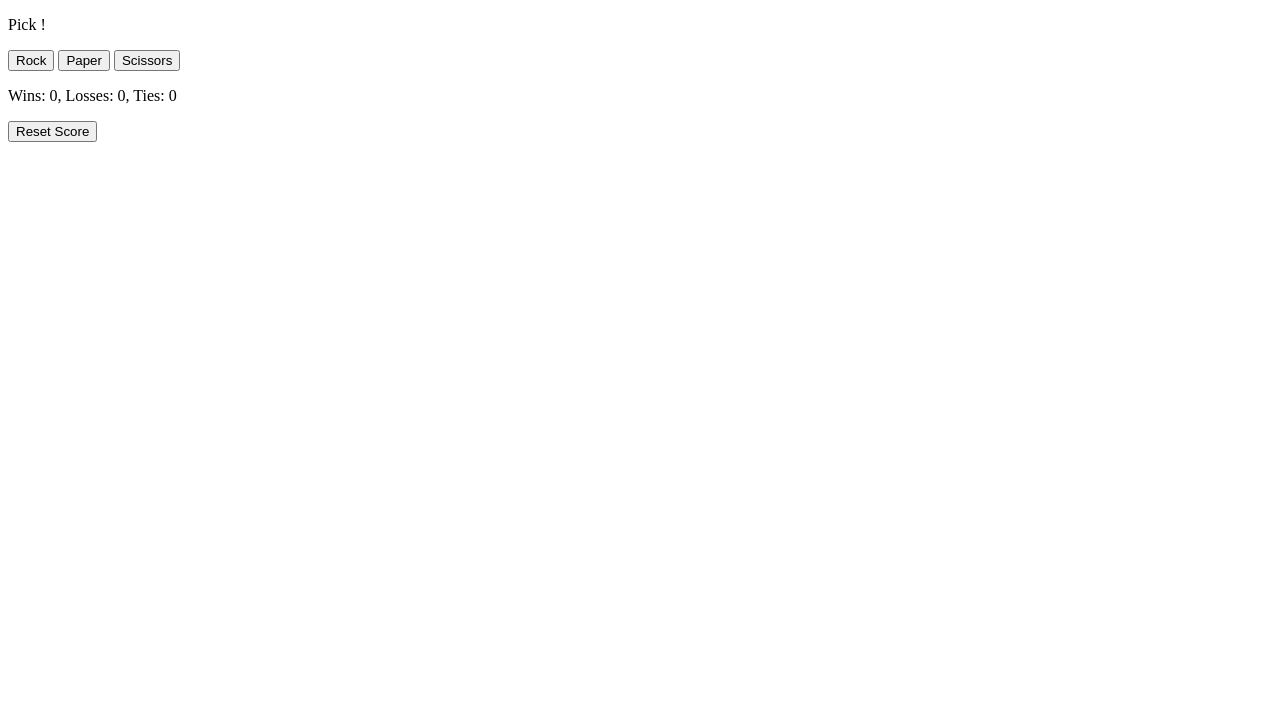
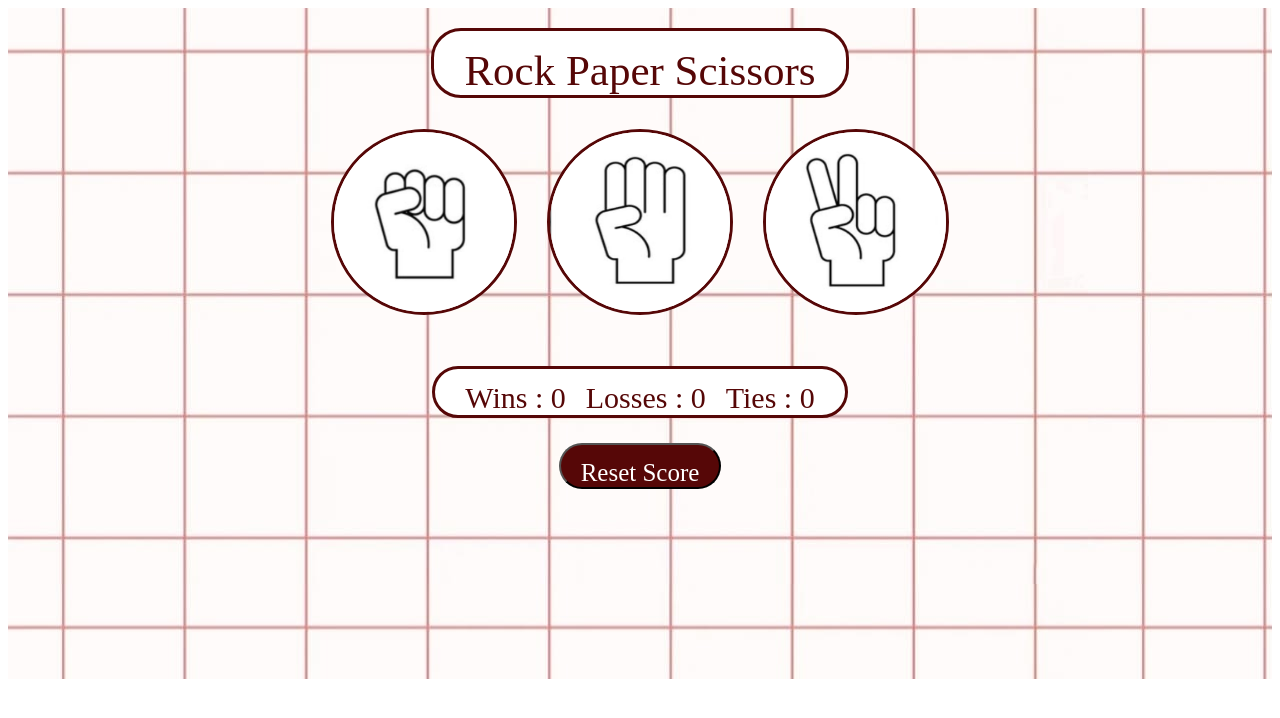
Before and after one commit to diyabhandari/Rock-Paper-Scissors, a plain HTML site: page game.html in a window 1280 px wide. Drawn offline with Linux system fonts and the light colour scheme; a web font is replaced by a local one.

Commit message:
Version 8 - Enhanced UI

```diff
--- a/game.css
+++ b/game.css
@@ -0,0 +1,114 @@
+
+.background{
+  font-family: Lakki Reddy;
+  background-image: url("pictures/grid-bg-4.jpeg");
+  background-size: auto;
+  padding-top: 20px;
+  padding-bottom: 190px;
+}
+
+.header{
+  background-color: white;
+  width: fit-content;
+  height: fit-content;
+  border-style: solid;
+  border-color: #560707;
+  font-size: 43px;
+  padding: 15px 30px;
+  border-radius: 30px;
+  color: #560707;
+  margin: auto;
+  padding-bottom: 0px;
+}
+
+.options{
+  display: flex;
+  flex-direction: row;
+  align-items: center;
+  justify-content: center;
+  margin-top: 15px;
+  margin-bottom: 1px;
+}
+.play-button{
+  margin-left: 30px;
+}
+.rock-button{
+  margin-left: 0; /*for centering*/
+}
+.play-icon{
+  width: 180px;
+  border-radius: 190px;
+  border-color: #560707;
+  border-width: 3px;
+  border-style: solid;
+  height: 180px;
+}
+.result{
+  width: fit-content;
+  margin: auto;
+  font-size: 35px;
+}
+.computer-choice{
+  height: fit-content;
+  font-size: 30px;
+  width: fit-content;
+  margin: auto;
+  display: flex;
+  align-items: center;
+}
+.comp-move{
+  margin-left: 15px;
+  width: 90px;
+  border-radius: 85px;
+  border-color: #560707;
+  border-width: 3px;
+  border-style: solid;
+  height: 90px;
+}
+/*classlist mei jane wali computer move classes here*/
+
+.scoreboard{
+  display: flex;
+  border-style: solid;
+  margin: auto;
+  width: fit-content;
+  font-size: 30px;
+  border-radius: 35px;
+  padding: 12px 30px;
+  padding-bottom: 0;
+  background-color: white;
+  color: #560707;
+  border-width: 3px;
+}
+.score{
+  margin-left: 20px;
+}
+.wins{
+  margin-left: 0;
+}
+
+.reset-button-container{
+  width: fit-content;
+  margin:auto;
+  margin-top: 25px;
+}
+.reset-button{
+  font-family: Lakki Reddy;
+  background-color: #560707;
+  color: white;
+  font-size: 25px;
+  padding: 14px 20px;
+  padding-bottom: 0;
+  border-radius: 40px
+}
+
+.play-icon:hover,
+.reset-button:hover{
+  cursor: pointer;
+  /*box-shadow: 3px 8px 50px #c4c2c2; */
+  filter: brightness(90%);
+  transition: 0.2s;
+}
+.reset-button:hover{
+  filter: brightness(75%);
+}
--- a/game.html
+++ b/game.html
@@ -1,33 +1,50 @@
 <!DOCTYPE html>
-<html>
 <head>
   <title>Rock Paper Scissors</title>
+  <link rel = "stylesheet" href = "game.css">
+  <link rel="preconnect" href="https://fonts.googleapis.com">
+  <link rel="preconnect" href="https://fonts.gstatic.com" crossorigin>
+  <link href="https://fonts.googleapis.com/css2?family=Lakki+Reddy&display=swap" rel="stylesheet">
 </head>
 <body>
-    <p>Pick !</p>
-    <button onclick="
+
+  <div class = "background">
+    <div class = "header">
+      Rock Paper Scissors
+    </div>
+    <div class = "options">
+      <div class = "js-play rock-button play-button">
+        <p class = "js-rock"><img src = "pictures/rock-icon.jpeg" class = "play-icon" onclick="
         let moveResult = decideMove();
         play(moveResult,'rock');
-    ">
-      Rock
-    </button>
-    <button onclick="
+      "></p>
+      </div>
+      <div class = "js-play paper-button play-button">
+        <p class = "js-paper"><img src = "pictures/paper-icon.jpeg" class = "play-icon paper-icon" onclick="
         moveResult = decideMove();
         play(moveResult,'paper');
-    ">
-      Paper
-    </button>
-    <button onclick="
+      "></p>
+      </div>
+      <div class = "js-play scissors-button play-button">
+        <p class = "js-scissors"><img src = "pictures/scissors-icon.jpeg" class = "play-icon" onclick="
         moveResult = decideMove();
         play(moveResult,'scissors');
-    ">
-      Scissors
-    </button>
-    <p class = "js-result"></p>
-    <p class = "js-move"></p>
-    <p class = "js-score" >Wins: 0, Losses: 0, Ties: 0</p>
-    <button  onclick = "
-      //this reset score only resets current page's score, it remains in local storage and when we refresh our old score comes back cuz it was stored
+      " ></p>
+      </div>
+    </div>
+    <div class ="computer-choice">
+      <div class="computer-choice-text js-move"></div>
+      <div class="js-computer-image">
+        <p></p>
+      </div>
+    </div>
+    <div class = "result js-result"></div>
+    <div class = "scoreboard">
+      <div class="wins score js-score-wins">Wins : 0</div>
+      <div class="losses score js-score-losses">Losses : 0</div>
+      <div class="ties score js-score-ties">Ties : 0</div>
+    </div>
+    <div class = "reset-button-container" onclick="
     score = {
       losses: 0,
       wins: 0,
@@ -36,29 +53,23 @@
     //we need to remove the scores from local storage too
     localStorage.removeItem('score');
     resetScore();
-    ">
+    removeText();">
+      <button class = "reset-button">
         Reset Score
       </button>
+    </div>
+  </div>
 
   <script>
-
-      /*const score = { //OBJECT //global so that it remembers previous data
-        wins: 0,
-        losses: 0,
-        ties: 0
-      }*/
-      //default operator, if first comes null other is run
     let score = JSON.parse(localStorage.getItem('score')) || { //ANOTHER WAY OF ASSIGNING VALUES
         wins:0,
         losses:0,
         ties:0
       }; //its properties  are created from function play
-      /*if(!score){ //score null
-        score.wins=0;
-        score.losses=0;
-        score.ties=0;
-      } //default value for score, cuz if we try to get .wins from null itll give an error*/
-      let scoreElement = document.querySelector('.js-score');
+       //default value for score, cuz if we try to get .wins from null itll give an error*/
+      let scoreElementWins = document.querySelector('.js-score-wins');
+      let scoreElementLosses = document.querySelector('.js-score-losses');
+      let scoreElementTies = document.querySelector('.js-score-ties');
       function decideMove(){
         let computerMove ='unknown';
         const randomNum = Math.random();
@@ -76,39 +87,74 @@
       function play(computerMoveResult,playerMove){
         let result = 'unknown';
         if(computerMoveResult === playerMove){
-          result = 'Tie';
+          result = 'TIE';
           score.ties++;
         }
         else if((computerMoveResult === 'rock' && playerMove === 'paper')||(computerMoveResult === 'scissors' && playerMove === 'rock')||(computerMoveResult === 'paper' && playerMove === 'scissors')){
-          result = 'You win';
+          result = 'YOU WIN !';
           score.wins++;
         }
         else if((computerMoveResult === 'paper' && playerMove === 'rock')||(computerMoveResult === 'rock' && playerMove === 'scissors')||(computerMoveResult === 'scissors' && playerMove === 'paper')){
-          result = 'You lose';
+          result = 'YOU LOSE';
           score.losses++;
         }
         localStorage.setItem('score',JSON.stringify(score)); //into
 
         document.querySelector('.js-move')
-          .innerHTML = `Computer chose : ${computerMoveResult} --- You chose : ${playerMove}`; //didnt work as a function, scope of parameters ig ?
+          .innerHTML = `Computer Chose : `; //didnt work as a function, scope of parameters ig ?
+        document.querySelector('.js-computer-image')
+          .innerHTML = `<img src ="pictures/${computerMoveResult}-icon.jpeg" class = "comp-move">`; //these only work for the outer class each time, why not for the class for the <p> that the image is in?
         //showResult
         document.querySelector('.js-result')
           .innerHTML = `${result}`;
+
         setPageScore();
-
-        /*alert(`Computer chose : ${computerMoveResult} \nResult : ${result} \nWins: ${score.wins} Losses: ${score.losses} Ties: ${score.ties} `);*/
       }
       function setPageScore(){
-        document.querySelector('.js-score')
-          .innerHTML = `Wins: ${score.wins}, Losses: ${score.losses}, Ties: ${score.ties}`; //apparently, scope of score isnt an issue here?
+        document.querySelector('.js-score-wins')
+          .innerHTML = `Wins: ${score.wins}`; //apparently, scope of score isnt an issue here?
+        document.querySelector('.js-score-losses')
+          .innerHTML = `Losses: ${score.losses}`;
+        document.querySelector('.js-score-ties')
+          .innerHTML = `Ties: ${score.ties}`;
       }
       function resetScore(){
-        document.querySelector('.js-score')
-          .innerHTML = `Wins: ${0}, Losses: ${0}, Ties: ${0}`;
+        document.querySelector('.js-score-wins')
+          .innerHTML = `Wins: ${0}`;
+        document.querySelector('.js-score-losses')
+          .innerHTML = `Losses: ${0}`;
+        document.querySelector('.js-score-ties')
+          .innerHTML = `Ties: ${0}`;
+
       }
-
-
-
+      function removeText(){
+        document.querySelector('.js-move')
+          .innerHTML = ``;
+        document.querySelector('.js-result')
+          .innerHTML = ``;
+        document.querySelector('.js-computer-image')
+          .innerHTML = ``;
+      }
+      /*function showClicked(userMove){
+        if(userMove === 'rock')
+          document.querySelector('.rock-button')
+            .innerHTML = `<img src ="pictures/${userMove}-icon-red.jpeg" class = "play-icon">`;
+        else if(userMove === 'paper')
+          document.querySelector('.paper-button')
+            .innerHTML = `<img src ="pictures/${userMove}-icon-red.jpeg" class = "play-icon">`;
+        else{
+          document.querySelector('.scissors-button')
+            .innerHTML = `<img src ="pictures/${userMove}-icon-red.jpeg" class = "play-icon">`;
+        }
+      }
+      function resetClick(){
+        document.querySelector('.rock-button')
+          .innerHTML = `<img src ="pictures/rock-icon.jpeg" class = "play-icon">`;
+        document.querySelector('.paper-button')
+          .innerHTML = `<img src ="pictures/paper-icon.jpeg" class = "play-icon">`;
+        document.querySelector('.scissors-button')
+          .innerHTML = `<img src ="pictures/scissors-icon.jpeg" class = "play-icon">`;
+      }
+      TRY PUTTING SHOWCLICKED IN THE ONCLICK PROPERTIES OF EACH BUTTON, AND RESET CLICK BEFORE IT, IF IT DOESNT WORK PUT ALL OF THOSE ICONS IN HTML IMG IN <p> FIRST*/
   </script>
 </body>
-</html>
```
Also changed, not shown: pictures/grid-bg-1.jpg (added), pictures/grid-bg-2.webp (added), pictures/grid-bg-3.jpeg (added), pictures/grid-bg-4.jpeg (added), pictures/paper-icon-red.jpeg (added), pictures/paper-icon.jpeg (added), pictures/rock-icon-red.jpeg (added), pictures/rock-icon.jpeg (added), pictures/scissors-icon-red.jpeg (added), pictures/scissors-icon.jpeg (added), wireframe/rps-page1.png (added), wireframe/rps-page2.png (added), 1 other file. Lines whose indentation alone changed are shown as unchanged.
